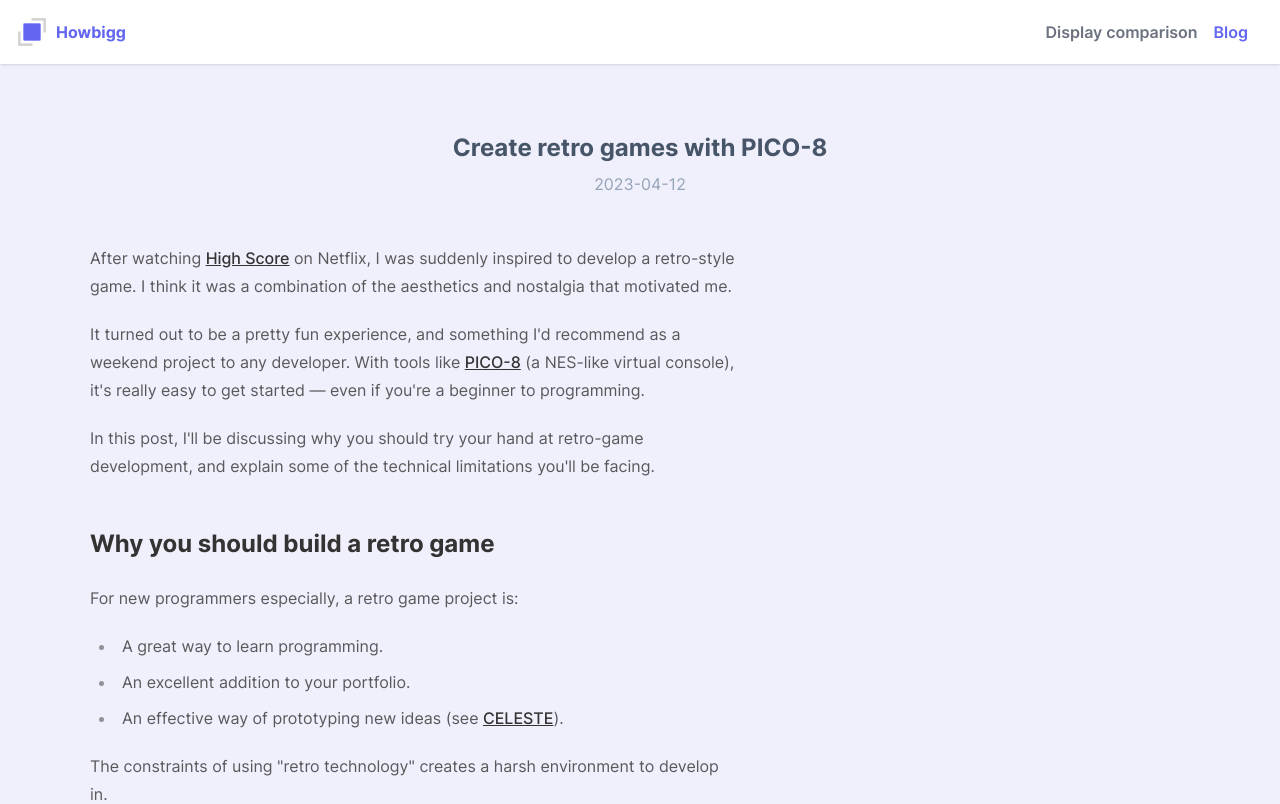
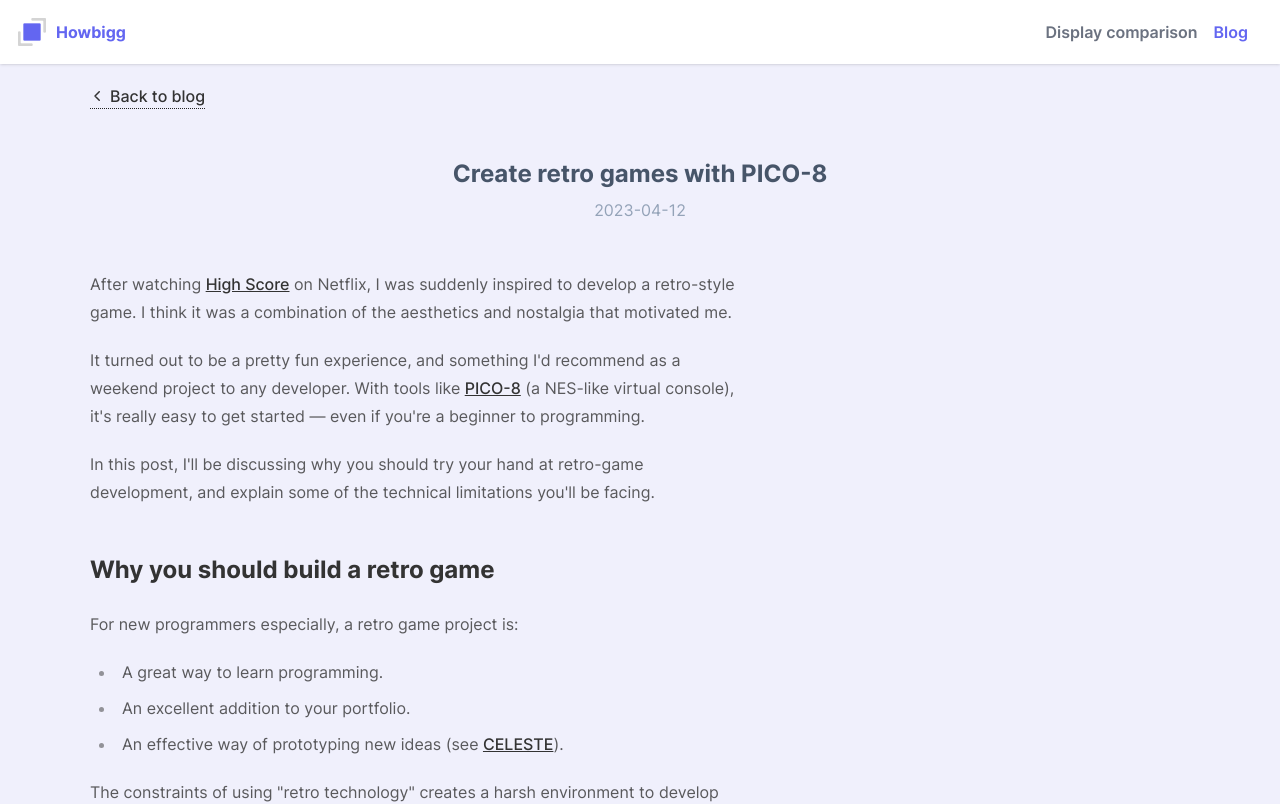
Before and after one commit to jacekobst1/howbigg, a Next.js app: page /blog/retro-with-pico8 in a window 1280 px wide. Shown: the top 804 px of the page. Built offline with nearby package versions, Linux system fonts and the light colour scheme.

Commit message:
Add return button to post page

```diff
--- a/src/app/blog/[slug]/page.tsx
+++ b/src/app/blog/[slug]/page.tsx
@@ -1,5 +1,6 @@
 import Markdown from "markdown-to-jsx";
 import { getPostBySlug, getPosts } from "@/app/blog/utils/postGetter";
+import ArrowLink from "@/components/links/ArrowLink";
 
 interface PostProps {
   params: {
@@ -19,6 +20,9 @@
   const post = getPostBySlug(slug);
   return (
     <div>
+      <ArrowLink href="/blog" direction="left">
+        Back to blog
+      </ArrowLink>
       <div className="my-12 text-center">
         <h1 className="text-2xl text-slate-600 ">{post.data.title}</h1>
         <p className="text-slate-400 mt-2">{post.data.date}</p>
```
